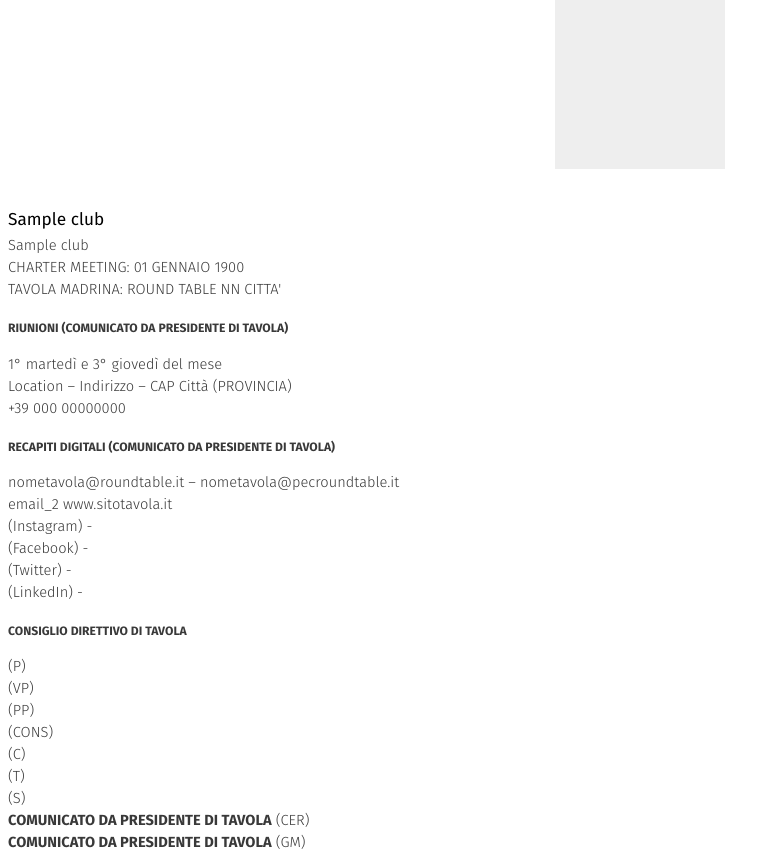
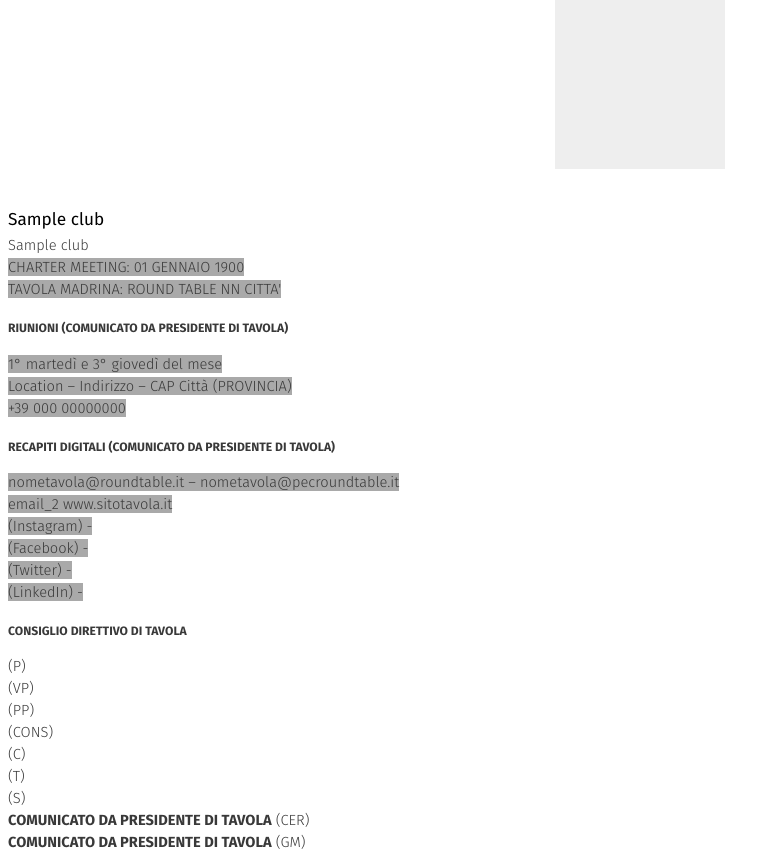
Before and after one commit to RoundTableItaly/TablerWorldYearbook, a Python web app: template templates/report/report.html in a window 1280 px wide; the page is wider, and only the part inside the window is pictured. Shown: the part 4786-5636 px from the top of that part, without its empty margins (0-780 px from the left). Run offline with Jinja, Linux system fonts and the light colour scheme; the template is opened without the code that fills it: most values are stand-ins (such as "Sample title", 1, 10 or a date in 2020); some web fonts are replaced.

Commit message:
Add darkgray highlight to fields not recovered from TW

```diff
--- a/templates/report/report.html
+++ b/templates/report/report.html
@@ -193,23 +193,32 @@
 
                     <div class="club-item">
                         <span class="heading3">{{ club.rt_area_name }}</span><br />
+                        <span style="background-color: darkgray">
                             CHARTER MEETING: 01 GENNAIO 1900<br />
-                        TAVOLA MADRINA: ROUND TABLE NN CITTA'<br />
+                            TAVOLA MADRINA: ROUND TABLE NN CITTA'
+                        </span>
+                        <br />
                     </div>
                     <div class="club-item">
                         <h5>RIUNIONI (COMUNICATO DA PRESIDENTE DI TAVOLA)</h5>
+                        <span style="background-color: darkgray">
                             1° martedì e 3° giovedì del mese<br />
                             Location – Indirizzo – CAP Città (PROVINCIA)<br />
-                        +39 000 00000000<br />
+                            +39 000 00000000
+                        </span>
+                        <br />
                     </div>
                     <div class="club-item">
                         <h5>RECAPITI DIGITALI (COMUNICATO DA PRESIDENTE DI TAVOLA)</h5>
+                        <span style="background-color: darkgray">
                             nometavola@roundtable.it – nometavola@pecroundtable.it<br />
                             email_2 www.sitotavola.it<br />
                             (Instagram) -<br />
                             (Facebook) -<br />
                             (Twitter) -<br />
-                        (LinkedIn) -<br />
+                            (LinkedIn) -
+                        </span>
+                        <br />
                     </div>
                     <div class="club-item">
                         <h5>CONSIGLIO DIRETTIVO DI TAVOLA</h5>
```
Lines whose indentation alone changed are shown as unchanged.
